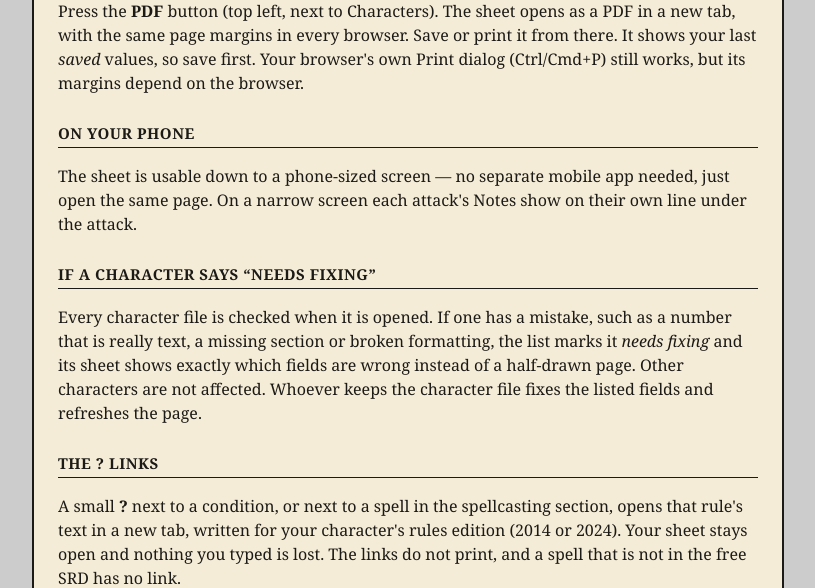
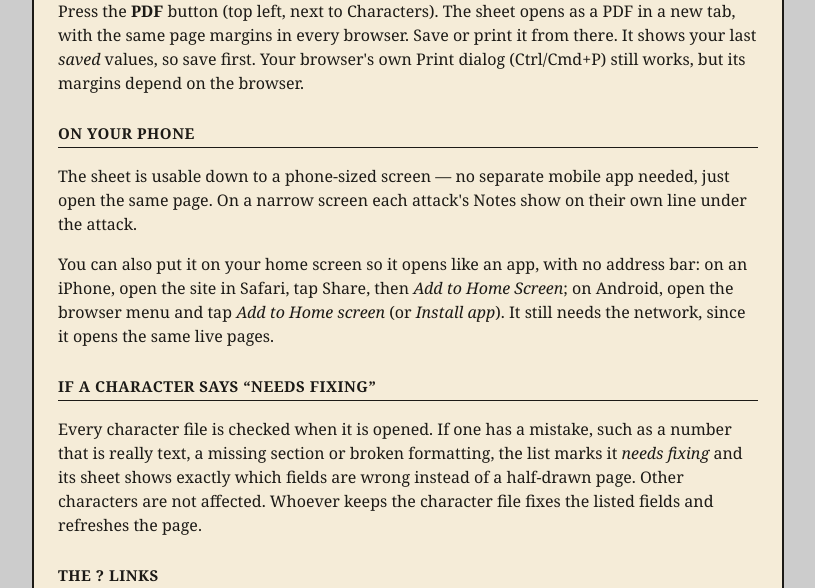
Before and after one commit to mxhdg/dandd, a Flask app: page /guide in a window 1280 px wide. Shown: the part 1643-2231 px from the top of the page, without its empty margins (232-1047 px from the left). Run offline with Flask 3, Linux system fonts and the light colour scheme; some libraries are stand-ins or nearby versions.

Commit message:
codex 1.5.0-rc2: add to home screen support (manifest and d20 icons)

```diff
--- a/codex/pyproject.toml
+++ b/codex/pyproject.toml
@@ -1,6 +1,6 @@
 [project]
 name = "codex"
-version = "1.5.0-rc1"
+version = "1.5.0-rc2"
 
 [tool.black]
 line-length = 88
--- /dev/null
+++ b/codex/templates/_head_links.html
@@ -0,0 +1,3 @@
+<link rel="manifest" href="{{ static_url('manifest.webmanifest') }}">
+<link rel="apple-touch-icon" href="{{ static_url('icons/apple-touch-icon.png') }}">
+<meta name="theme-color" content="#7a1414">
--- a/codex/templates/character_error.html
+++ b/codex/templates/character_error.html
@@ -6,6 +6,7 @@
 <title>Character file needs fixing</title>
 <link rel="stylesheet" href="{{ static_url('css/base.css') }}">
 <link rel="stylesheet" href="{{ static_url('css/index.css') }}">
+{% include "_head_links.html" %}
 </head>
 <body>
   <div class="list-box">
--- a/codex/templates/character_sheet.html
+++ b/codex/templates/character_sheet.html
@@ -15,6 +15,7 @@
 <title>{{ c.name }}: Character Sheet</title>
 <link rel="stylesheet" href="{{ static_url('css/character_sheet.css') }}">
 {% if pdf %}<link rel="stylesheet" href="{{ static_url('css/pdf.css') }}">{% endif %}
+{% if not pdf %}{% include "_head_links.html" %}{% endif %}
 </head>
 <body>
 <a class="back-link" href="{{ url_for('index') }}">&laquo; Characters</a>
--- a/codex/templates/guide.html
+++ b/codex/templates/guide.html
@@ -6,6 +6,7 @@
 <title>Getting Started</title>
 <link rel="stylesheet" href="{{ static_url('css/base.css') }}">
 <link rel="stylesheet" href="{{ static_url('css/guide.css') }}">
+{% include "_head_links.html" %}
 </head>
 <body>
   <div class="guide-box">
@@ -88,6 +89,11 @@
     <p>The sheet is usable down to a phone-sized screen &mdash; no separate
     mobile app needed, just open the same page. On a narrow screen each
     attack's Notes show on their own line under the attack.</p>
+    <p>You can also put it on your home screen so it opens like an app, with
+    no address bar: on an iPhone, open the site in Safari, tap Share, then
+    <em>Add to Home Screen</em>; on Android, open the browser menu and tap
+    <em>Add to Home screen</em> (or <em>Install app</em>). It still needs the
+    network, since it opens the same live pages.</p>
 
     <h2>If a character says &ldquo;needs fixing&rdquo;</h2>
     <p>Every character file is checked when it is opened. If one has a
--- a/codex/templates/index.html
+++ b/codex/templates/index.html
@@ -6,6 +6,7 @@
 <title>Characters</title>
 <link rel="stylesheet" href="{{ static_url('css/base.css') }}">
 <link rel="stylesheet" href="{{ static_url('css/index.css') }}">
+{% include "_head_links.html" %}
 </head>
 <body>
   <div class="list-box">
--- a/codex/templates/rules_page.html
+++ b/codex/templates/rules_page.html
@@ -6,6 +6,7 @@
 <title>{{ entry.name }}</title>
 <link rel="stylesheet" href="{{ static_url('css/base.css') }}">
 <link rel="stylesheet" href="{{ static_url('css/index.css') }}">
+{% include "_head_links.html" %}
 </head>
 <body>
   <div class="list-box rules-box">
```
Also changed, not shown: codex/tests/test_app.py (+34 -0 lines), codex_roadmap.md (+1 -1 lines), codex/CHANGELOG.md, codex/static/icons/apple-touch-icon.png (added), codex/static/icons/icon-192.png (added), codex/static/icons/icon-512.png (added), codex/static/manifest.webmanifest (added).
